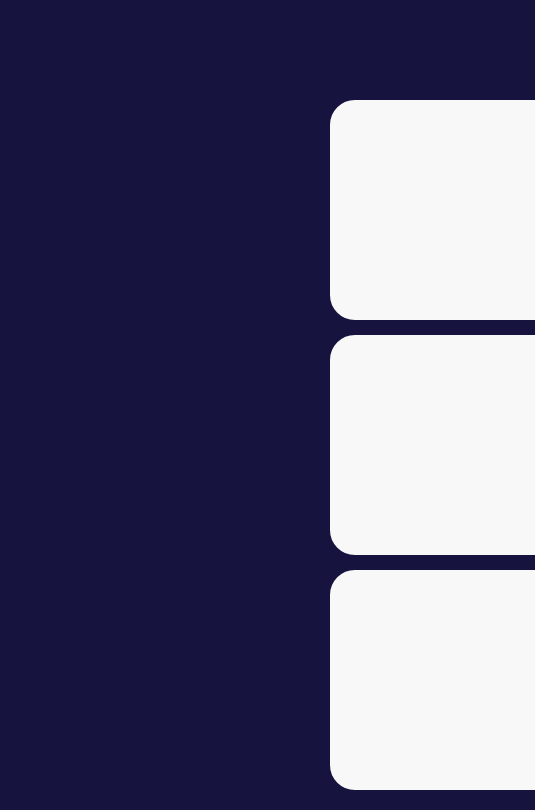
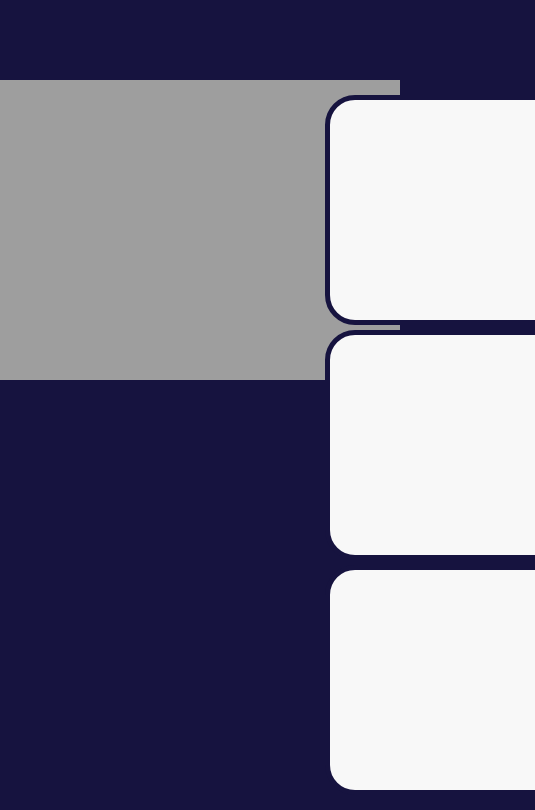
Before and after one commit to Mcnores-Samuel/repos, a plain HTML site: page odin-recipes/index.html in a window 1280 px wide. Shown: the full height of the page, 0-535 px from the left. Drawn offline with Linux system fonts and the light colour scheme; the site is published under a folder, as on GitHub Pages, so addresses that start at the root find nothing.

Commit message:
applied basic css to the index file

```diff
--- a/odin-recipes/css_files/index.css
+++ b/odin-recipes/css_files/index.css
@@ -41,7 +41,7 @@ li a:hover {
 }
 
 div {
-    background-image: url(/odin-recipes/images/pexels-pixabay-255501.jpg);
+    background-image: url(../images/pexels-pixabay-255501.jpg);
     background-attachment: fixed;
     background-repeat: no-repeat;
 }
```
